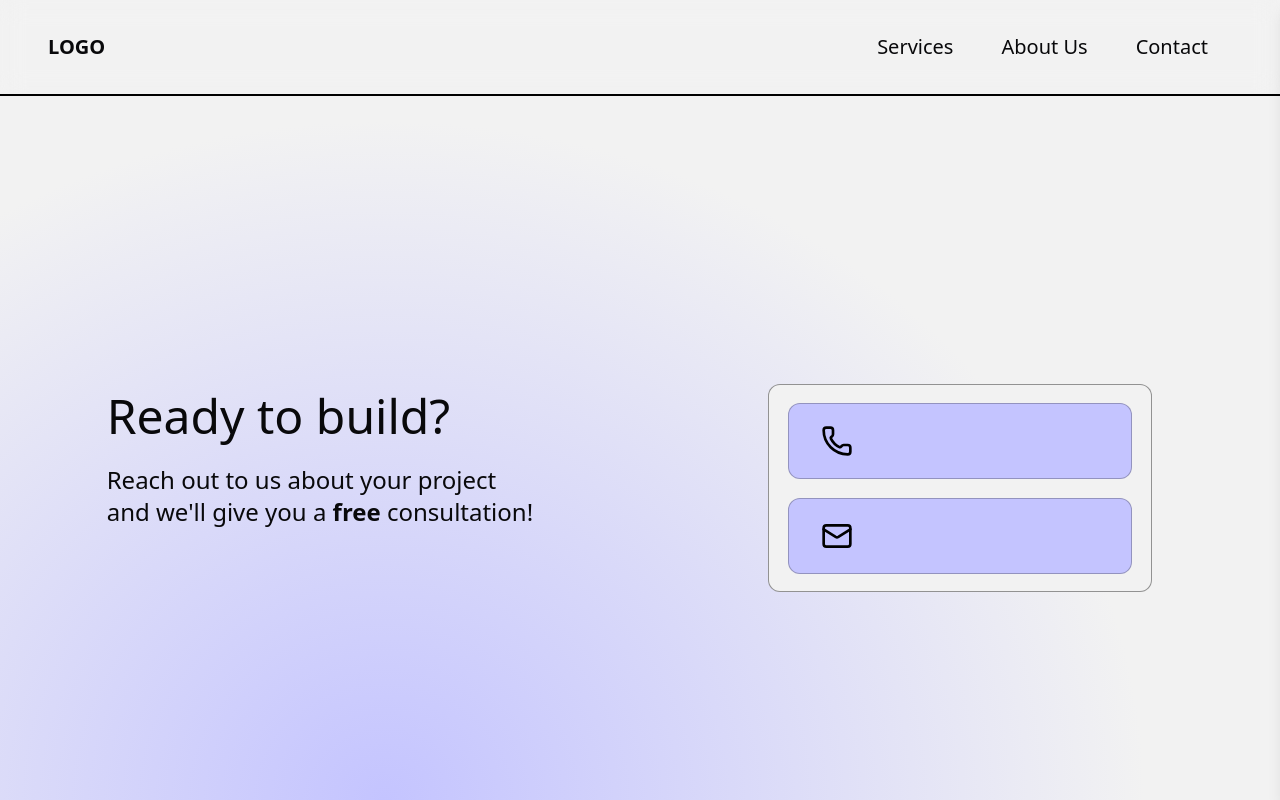
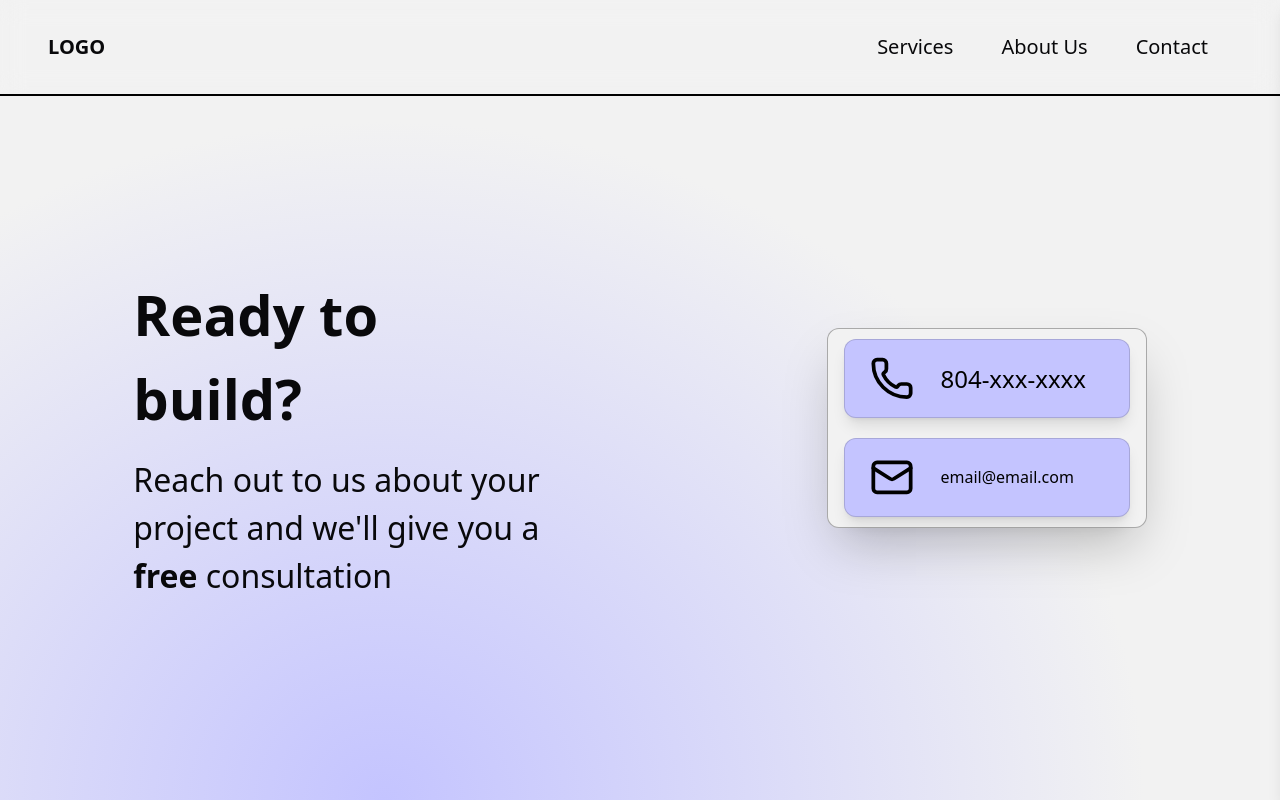
Before and after one commit to jay6o/mysite, a Next.js app: page /contact in a window 1280 px wide. Shown: the top 800 px of the page. Built offline with nearby package versions, Linux system fonts and the light colour scheme.

Commit message:
contact page + ui changes

```diff
--- a/src/app/contact/page.tsx
+++ b/src/app/contact/page.tsx
@@ -7,21 +7,20 @@ export default function Contact() {
   return (
     <>
       <Nav />
-      <div className="min-h-fit h-[calc(100vh-10rem)] lg:h-[calc(100vh)] pt-[5rem] lg:pt-[6rem] flex flex-col lg:flex-row justify-around lg:justify-between items-center w-full bg-[radial-gradient(ellipse_at_30%_100%,_#c4c4ff_0%,_#f2f2f2_60%)]">
-        <div className="w-full lg:w-1/2 pt-[4rem] md:pt-[2rem] lg:pt-[6rem] h-1/2 flex flex-col justify-center items-center bg-transparent">
-          <div className="w-2/3 h-full bg-transparent">
-            <h2 className="text-5xl font-medium py-6 bg-transparent">Ready to build?</h2>
-            <p className="text-2xl bg-transparent h-fit">Reach out to us about your project and we&apos;ll give you a <b>free</b> consultation!</p>
+      <div className="min-h-fit h-[calc(100vh)] py-[2.5rem] lg:pt-[6rem] flex flex-col lg:flex-row justify-center lg:justify-around items-center w-full bg-[radial-gradient(ellipse_at_30%_100%,_#c4c4ff_0%,_#f2f2f2_60%)] w-screen">
+        <div className="h-1/2 w-2/3 lg:w-1/3 flex flex-col justify-center items-start bg-transparent">
+          <h2 className="text-[2rem] md:text-[2.8rem] lg:text-[3.5rem] font-semibold py-4">Ready to build?</h2>
+          <p className="text-[1.25rem] md:text-[2rem] lg:text-[2rem]">Reach out to us about your project and we&apos;ll give you a <b>free</b> consultation</p>
+        </div>
+
+        <div className="w-2/3 lg:w-1/4 h-1/3 lg:h-[30%] max-h-[48rem] flex flex-col justify-around border rounded-xl border-black/30 items-center shadow-2xl">
+          <div className="secondary h-[40%] w-[90%] border border-black/15 rounded-xl shadow-lg flex items-center px-[5%]">
+            <Phone className="h-[2rem] w-[2rem] md:h-[2.8rem] md:w-[4rem]" />
+            <span className="px-4 text-[1rem] md:text-[1.5rem]">804-xxx-xxxx</span>
           </div>
-        </div>
-        <div className="w-2/3 lg:w-1/2 h-full max-h-[48rem] flex flex-col justify-start lg:justify-center items-center lg:pt-[5rem] bg-transparent">
-          <div className="h-1/3 w-full md:w-[32rem] lg:w-[24rem] border border-black/40 rounded-lg flex flex-col justify-around items-center py-2">
-            <div className="h-[40%] w-[90%] secondary rounded-lg border border-black/25 flex items-center px-8">
-              <Phone size={32} />
-            </div>
-            <div className="h-[40%] w-[90%] secondary rounded-lg border border-black/25 flex items-center px-8">
-              <Mail size={32} />
-            </div>
+          <div className="secondary h-[40%] w-[90%] border border-black/15 rounded-xl shadow-lg flex items-center px-[5%]">
+            <Mail className="h-[2rem] w-[2rem] md:h-[2.8rem] md:w-[4rem]" />
+            <span className="px-4 text-[1rem] md:text-[1.5rem] lg:text-[1rem]">email@email.com</span>
           </div>
         </div>
       </div>
--- a/src/components/ui/button.tsx
+++ b/src/components/ui/button.tsx
@@ -19,7 +19,7 @@ const buttonVariants = cva(
           "bg-secondary text-secondary-foreground shadow-sm hover:bg-secondary/80",
         ghost: "hover:bg-accent hover:text-accent-foreground",
         link: "text-primary underline-offset-4 hover:underline",
-        custom: "secondary border border-black border-2 text-black shadow transition duration-500 hover:bg-black hover:border-black hover:text-white"
+        custom: "secondary border border-black border-2 text-black shadow transition duration-500 hover:bg-black hover:border-black hover:text-white shadow-2xl"
       },
       size: {
         default: "h-9 px-4 py-2",
```
